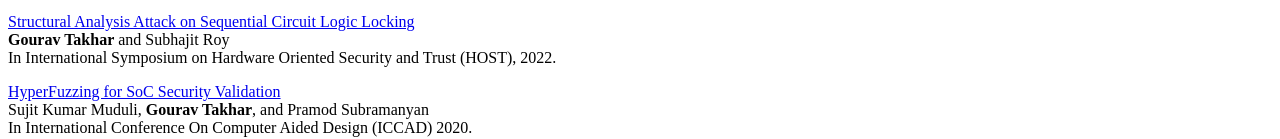
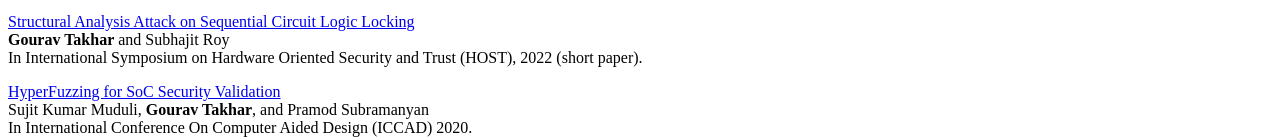
Before and after one commit to tgourav/tgourav.github.io, a plain HTML site: page index.html in a window 1280 px wide. Shown: the part 1054-1193 px from the top of the page. Drawn offline with Linux system fonts and the light colour scheme.

Commit message:
Update index.html

```diff
--- a/index.html
+++ b/index.html
@@ -36,7 +36,7 @@ In Computer Aided Verification (CAV), 2023.<be></p>
 In Tools and Algorithms for the Construction and Analysis of Systems (TACAS), 2022.</p>
 <p><a href="https://ieeexplore.ieee.org/document/9840185">Structural Analysis Attack on Sequential Circuit Logic Locking</a> <br>
 <strong>Gourav Takhar</strong> and Subhajit Roy <br>
-In International Symposium on Hardware Oriented Security and Trust (HOST), 2022.</p>
+In International Symposium on Hardware Oriented Security and Trust (HOST), 2022 (short paper).</p>
 <p><a href="https://ieeexplore.ieee.org/document/9256500">HyperFuzzing for SoC Security Validation</a> <br>
 Sujit Kumar Muduli, <strong>Gourav Takhar</strong>, and Pramod Subramanyan <br>
 In International Conference On Computer Aided Design (ICCAD) 2020.</p>
```
